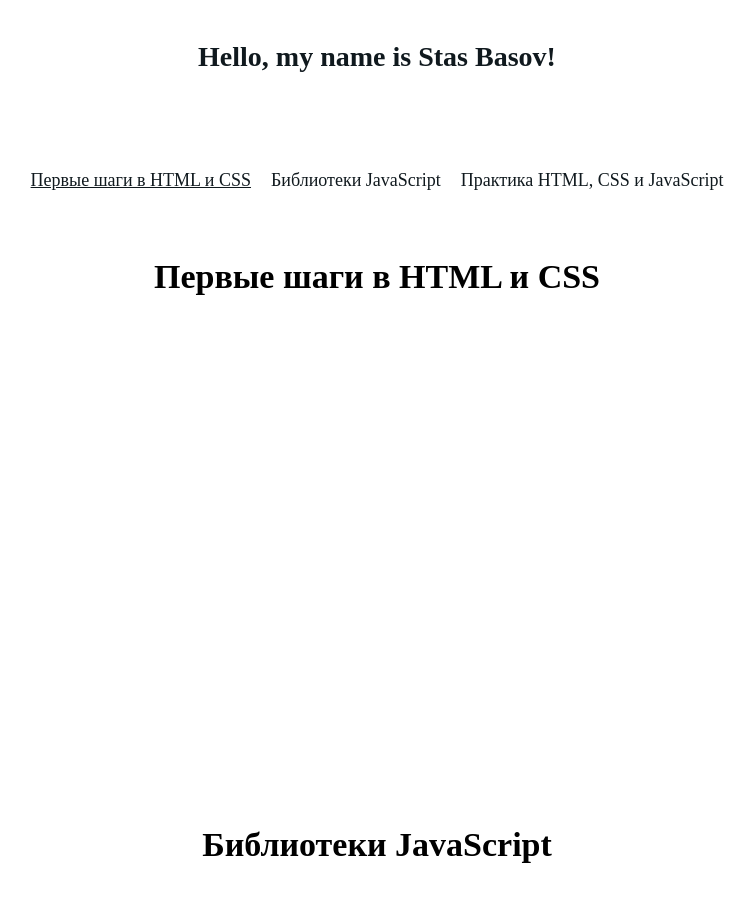
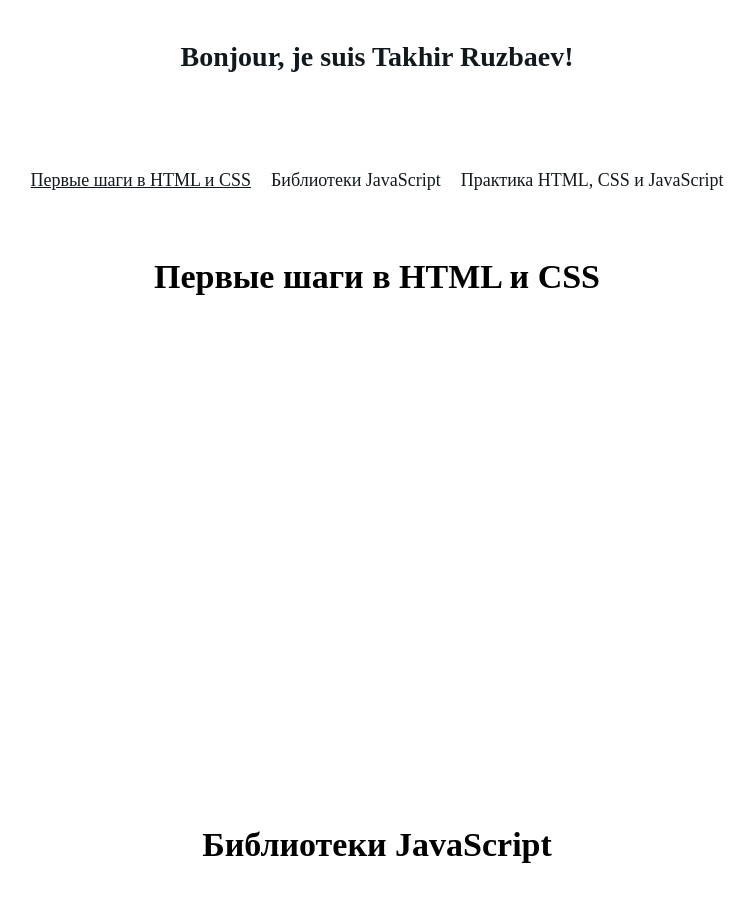
Before and after one commit to exmi/second-project, a plain HTML site: page index.html in a window 1280 px wide. Shown: the top 901 px of the page, without its empty margins (271-1026 px from the left). Drawn offline with Linux system fonts and the light colour scheme.

Commit message:
author original update

```diff
--- a/index.html
+++ b/index.html
@@ -12,7 +12,7 @@
 </head>
 <body class="page">
   <header class="header centered-block">
-    <h1 class="centered-block"><a href="#" class="header__link" lang="en">Stas Basov</a></h1>
+    <h1 class="centered-block"><a href="#" class="header__link" lang="fr">Takhir Ruzbaev</a></h1>
   </header>
   <nav class="menu centered-block page__menu">
     <a href="#beginner" class="menu__link menu__link_active">Первые шаги в HTML и CSS</a>
```
